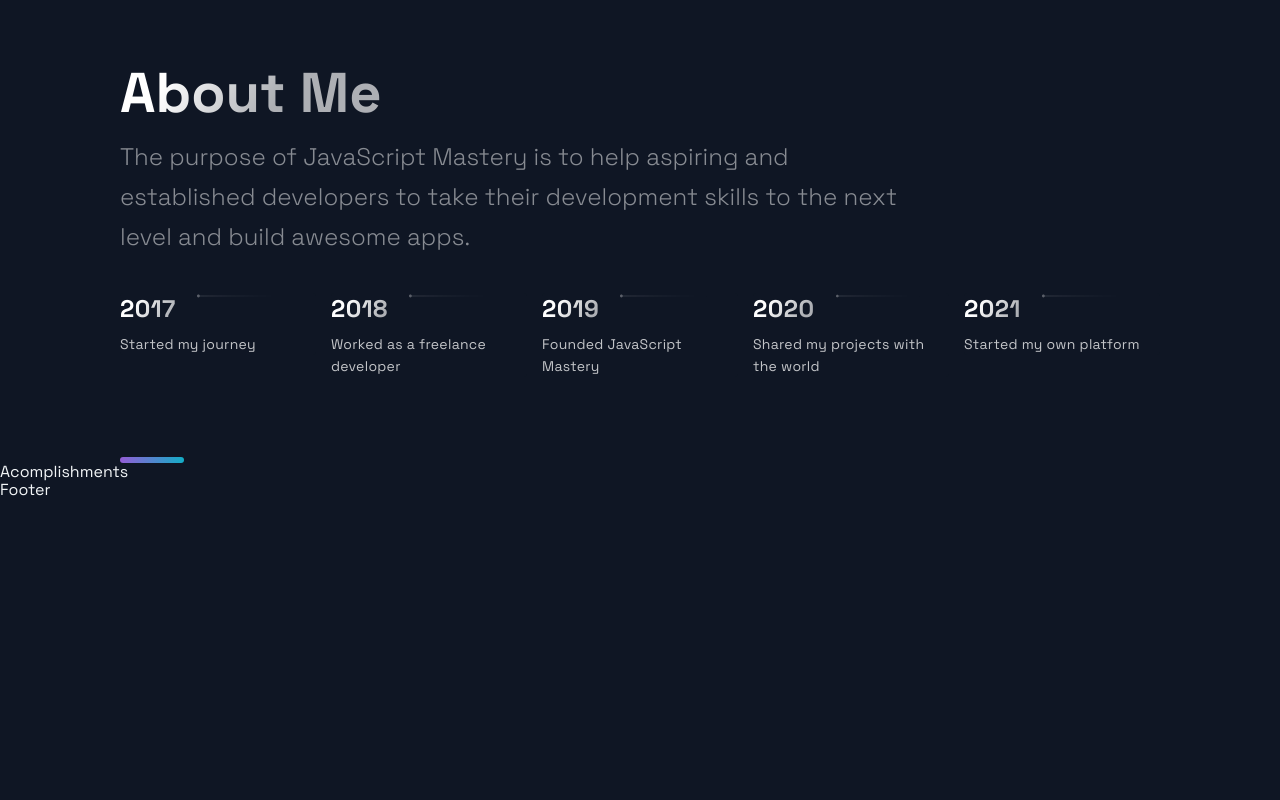
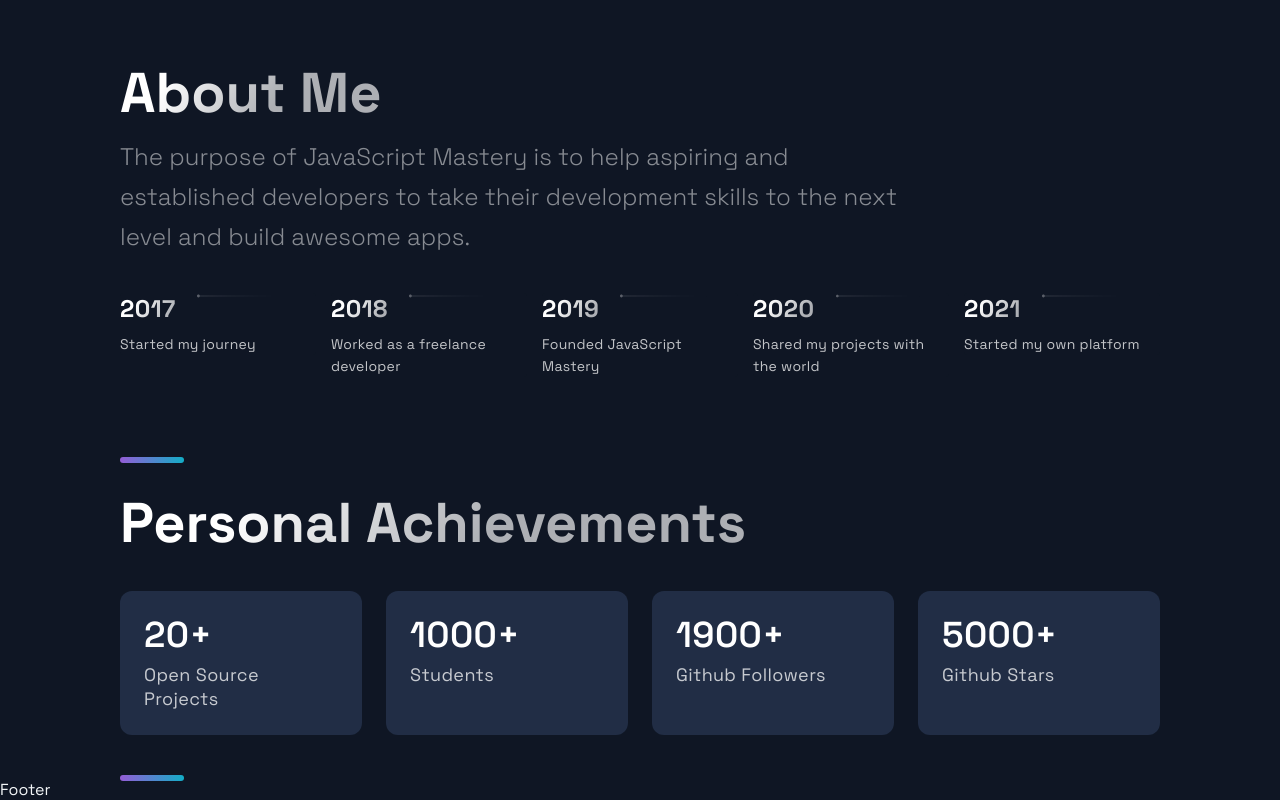
Before and after one commit to AlphonseBrandon/portfolio, a Next.js app: page / in a window 1280 px wide. Shown: the part 2716-3516 px from the top of the page. Before the commit the page ends 3216 px from the top, so only its background shows below. Built offline with nearby package versions, Linux system fonts and the light colour scheme.

Commit message:
Added Accomplishments

```diff
--- a/src/components/Acomplishments/Acomplishments.js
+++ b/src/components/Acomplishments/Acomplishments.js
@@ -11,9 +11,18 @@
 ];
 
 const Acomplishments = () => (
-  <div>
-    Acomplishments
-  </div>
+  <Section>
+    <SectionTitle>Personal Achievements</SectionTitle>
+    <Boxes>
+      {data.map((card, index) => (
+        <Box key={index}>
+          <BoxNum>{`${card.number}+`}</BoxNum>
+          <BoxText>{card.text}</BoxText>
+        </Box>
+      ))}
+    </Boxes>
+    <SectionDivider/>
+  </Section>
 );
 
 export default Acomplishments;
```
